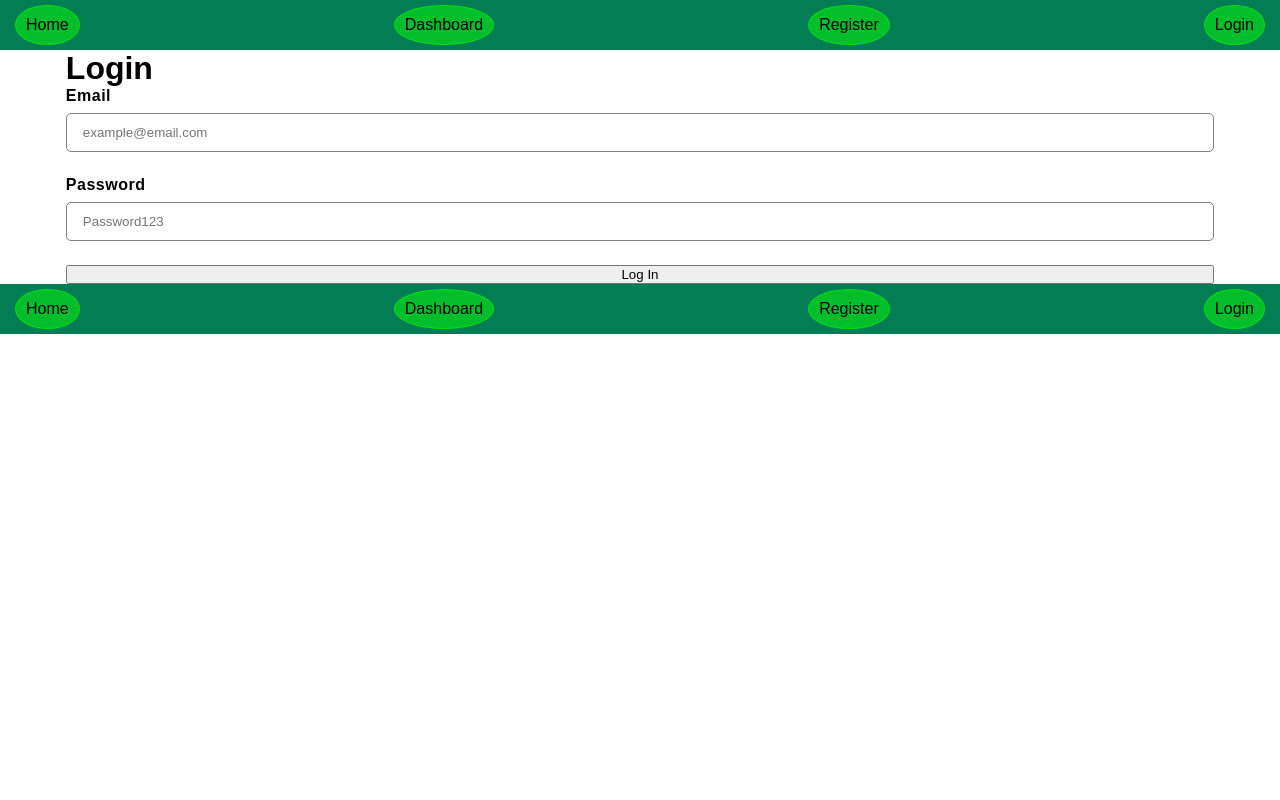
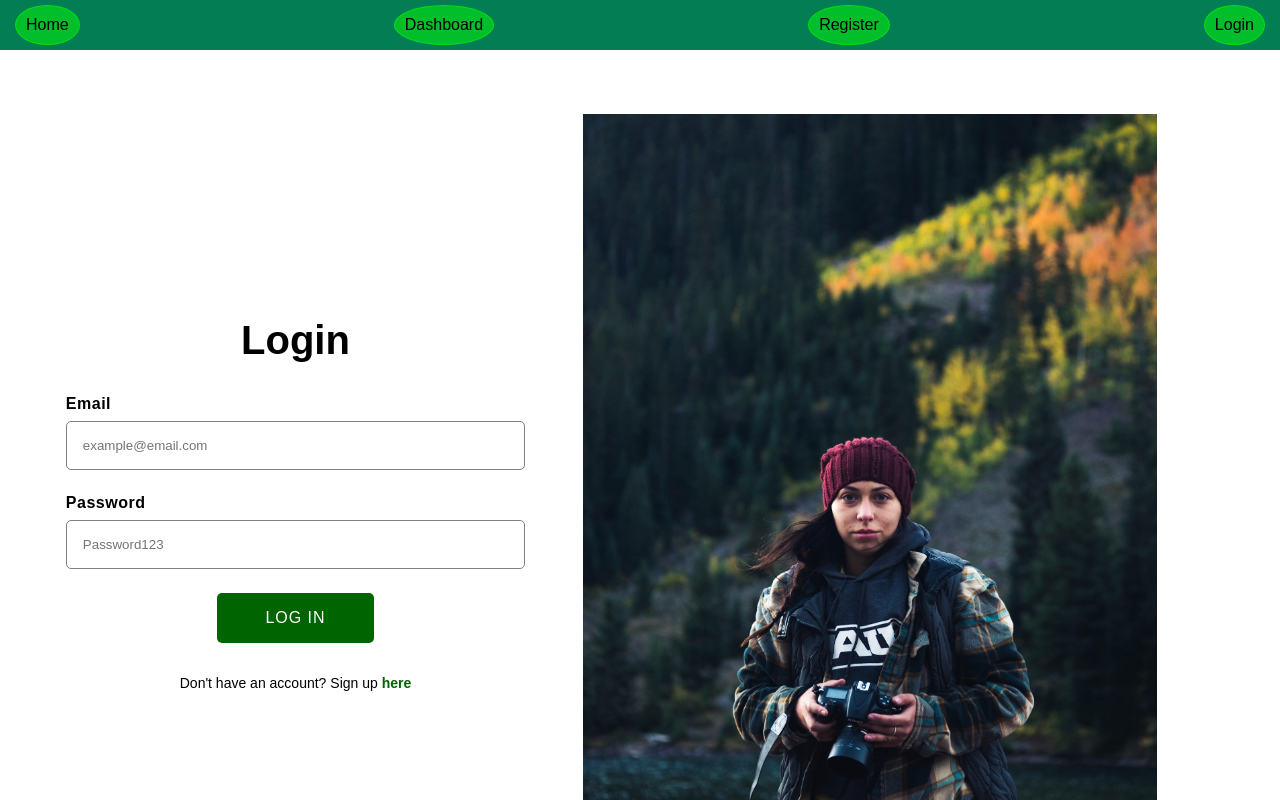
Before and after one commit to jake4369/greenpics, a React (Create React App) app in the folder frontend/: page /login in a window 1280 px wide. Shown: the top 800 px of the page. Built offline with nearby package versions, Linux system fonts and the light colour scheme.

Commit message:
Style auth forms

```diff
--- a/frontend/src/Screens/AuthScreens/LoginScreen.jsx
+++ b/frontend/src/Screens/AuthScreens/LoginScreen.jsx
@@ -41,9 +41,8 @@ const LoginScreen = () => {
   };
   return (
     <div className="screen authscreen">
-      <h1>Login</h1>
-
       <form onSubmit={handleSubmit}>
+        <h1>Login</h1>
         <label>Email</label>
         <input
           type="email"
@@ -59,7 +58,13 @@ const LoginScreen = () => {
           onChange={(e) => setPassword(e.target.value)}
         />
         <button className="login-btn">Log In</button>
+
+        <small>
+          Don't have an account? Sign up <Link to="/register">here</Link>
+        </small>
       </form>
+
+      <img src="/images/login.jpeg" alt="" />
     </div>
   );
 };
--- a/frontend/src/Screens/AuthScreens/RegisterScreen.jsx
+++ b/frontend/src/Screens/AuthScreens/RegisterScreen.jsx
@@ -56,55 +56,57 @@ const RegisterScreen = () => {
 
   return (
     <div className="screen authscreen">
-      <h1>Register</h1>
-
       <form onSubmit={handleSubmit}>
-        <label>name</label>
+        <h1>Sign Up</h1>
+        <small>
+          Already have an account? Log in <Link to="/login">here</Link>
+        </small>
+        <label>Name</label>
         <input
           type="text"
-          placeholder="name"
+          placeholder="John Doe"
           value={name}
           onChange={(e) => setName(e.target.value)}
         />
 
-        <label>username</label>
+        <label>Username</label>
         <input
           type="text"
-          placeholder="username"
+          placeholder="user123"
           value={username}
           onChange={(e) => setUsername(e.target.value)}
         />
 
-        <label>email</label>
+        <label>Email</label>
         <input
           type="email"
           required
-          placeholder="email"
+          placeholder="example@email.com"
           value={email}
           onChange={(e) => setEmail(e.target.value)}
         />
-        <label>password</label>
+        <label>Password</label>
         <input
           type="password"
           required
-          placeholder="password"
+          placeholder="Password123"
           value={password}
           onChange={(e) => setPassword(e.target.value)}
         />
-        <label>confirm password</label>
+        <label>Confirm password</label>
         <input
           type="password"
           required
-          placeholder="confirm password"
+          placeholder="Confirm password"
           value={confirmPassword}
           onChange={(e) => setConfirmPassword(e.target.value)}
         />
 
-        <label>county</label>
+        <label>County</label>
         <input
           type="text"
           required
-          placeholder="county"
+          placeholder="e.g. West Midlands"
           value={county}
           onChange={(e) => setCounty(e.target.value)}
         />
@@ -113,6 +115,8 @@ const RegisterScreen = () => {
           {isLoading ? "Sending..." : "Submit"}
         </button>
       </form>
+
+      <img src="/images/register.jpeg" alt="" />
     </div>
   );
 };
--- a/frontend/src/Screens/AuthScreens/styles.css
+++ b/frontend/src/Screens/AuthScreens/styles.css
@@ -0,0 +1,72 @@
+.authscreen {
+  padding: 4rem 0;
+}
+
+.authscreen form {
+  display: grid;
+  margin-bottom: 4rem;
+  max-width: 500px;
+  margin: 0 auto 4rem;
+}
+
+.authscreen form h1 {
+  font-size: 2.5rem;
+  margin-bottom: 2rem;
+  text-align: center;
+}
+
+.authscreen img {
+  display: none;
+}
+
+.authscreen small {
+  text-align: center;
+  font-size: 14px;
+  margin-bottom: 1rem;
+}
+
+.authscreen small a {
+  font-weight: 700;
+  color: darkgreen;
+  text-decoration: none;
+}
+
+@media (min-width: 48rem) {
+  .authscreen {
+    display: grid;
+    grid-template-columns: repeat(2, 40% 50%);
+    gap: 5%;
+    align-items: center;
+  }
+
+  .authscreen form {
+    grid-column-start: 1;
+    max-width: unset;
+    width: 100%;
+  }
+
+  .authscreen img {
+    display: block;
+    width: 100%;
+    object-fit: cover;
+  }
+
+  .authscreen form input {
+    padding: 1rem;
+  }
+
+  .authscreen form button {
+    display: block;
+    width: fit-content;
+    margin: 0 auto;
+    padding: 1rem 3rem;
+    font-size: 1rem;
+    text-transform: uppercase;
+    letter-spacing: 1px;
+    color: #fff;
+    background: darkgreen;
+    border: none;
+    border-radius: 0.3125rem;
+    margin-bottom: 2rem;
+  }
+}
```
Also changed, not shown: frontend/public/images/login.jpeg (added), 1 other file (tests, documents, lock files or other folders).
